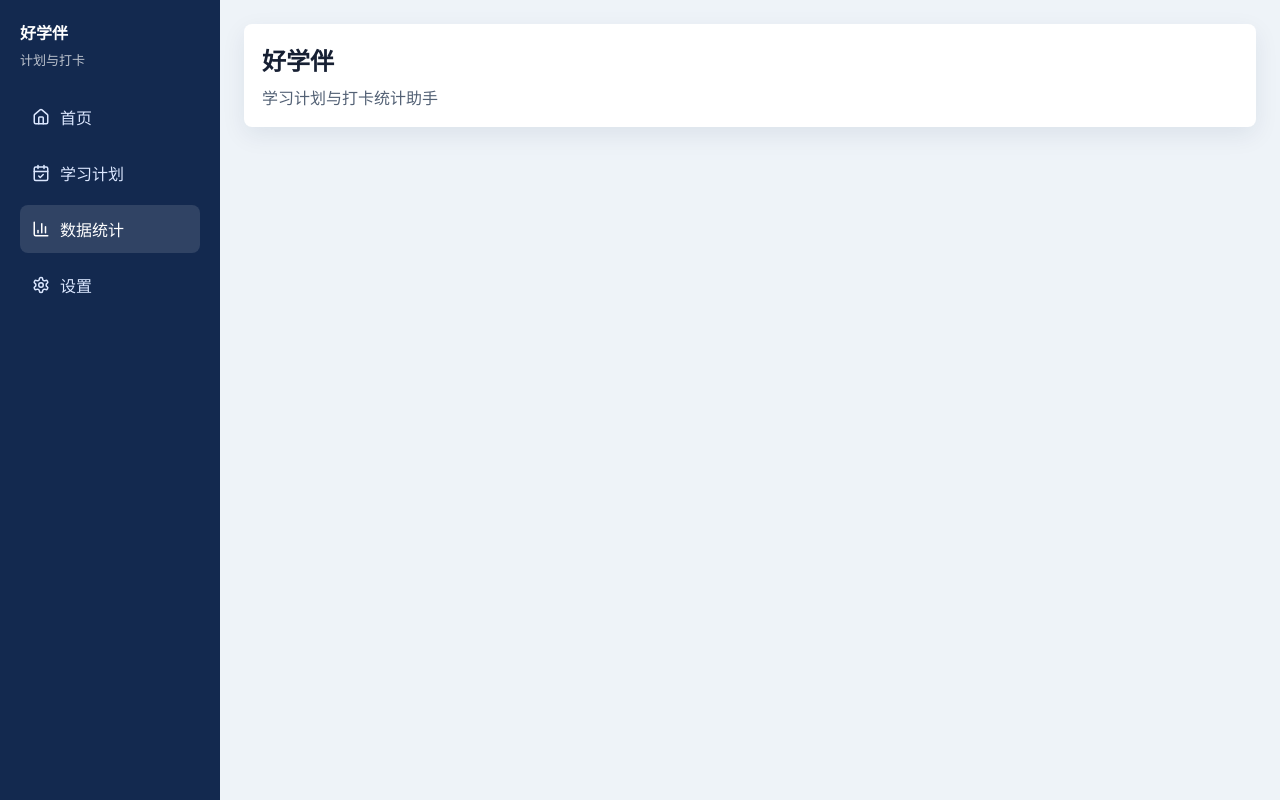
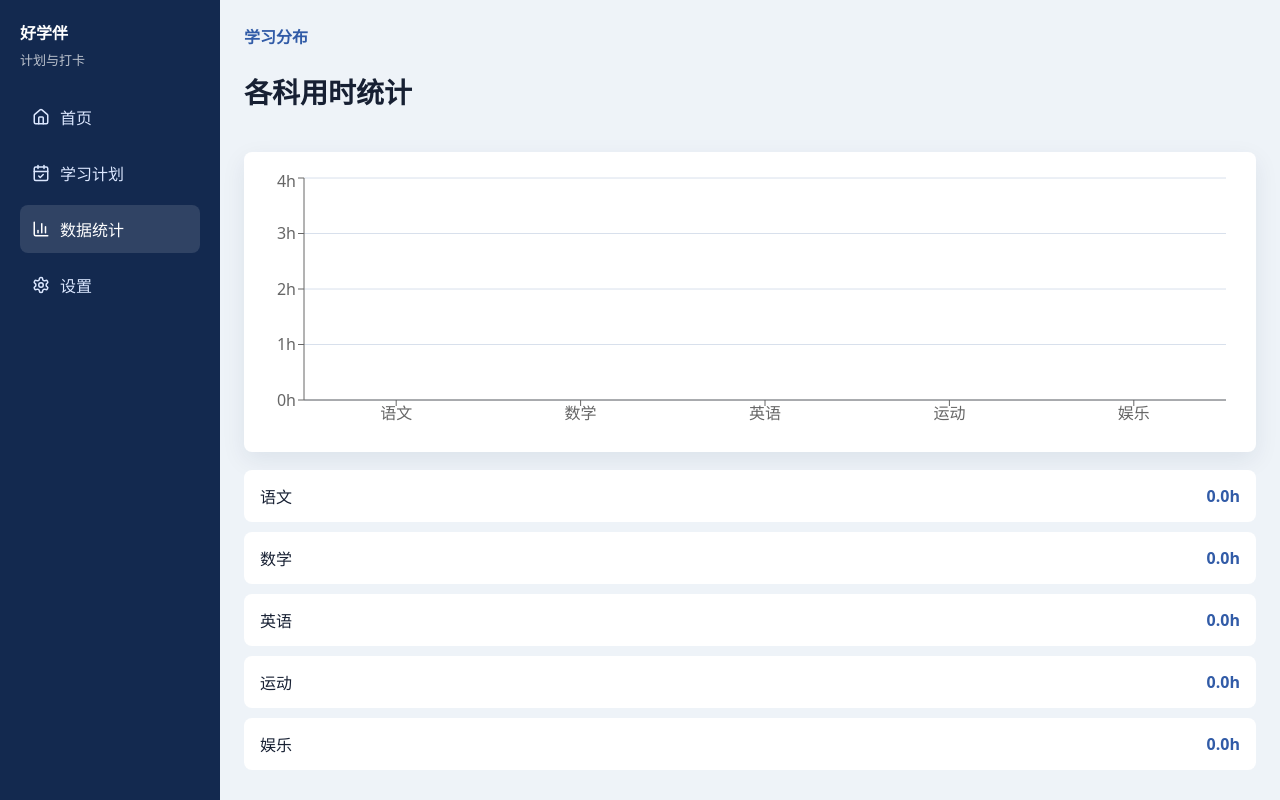
Before and after one commit to wlei5million-lgtm/study-planner-checkin, a React (Vite) app: page / in a window 1280 px wide. Both pictures are taken after a click on the button "数据统计". Built offline with nearby package versions, Linux system fonts and the light colour scheme.

Commit message:
feat: add basic study statistics charts

```diff
--- a/src/App.tsx
+++ b/src/App.tsx
@@ -8,6 +8,7 @@ import { pauseTask, startTask, stopTask } from "./domain/timer";
 import type { StudyTask, Subject } from "./domain/types";
 import { DashboardView } from "./features/dashboard/DashboardView";
 import { PlannerView } from "./features/planner/PlannerView";
+import { StatsView } from "./features/stats/StatsView";
 
 function newId(prefix: string): string {
   return `${prefix}-${crypto.randomUUID()}`;
@@ -78,6 +79,8 @@ export default function App() {
           void persistTask(stopTask(task, startedAt, now));
         }}
       />
+    ) : activeView === "stats" ? (
+      <StatsView subjects={subjects} tasks={tasks} />
     ) : (
       <EmptyState title="好学伴" description="学习计划与打卡统计助手" />
     );
--- /dev/null
+++ b/src/features/stats/StatsView.tsx
@@ -0,0 +1,49 @@
+import { Bar, BarChart, CartesianGrid, ResponsiveContainer, Tooltip, XAxis, YAxis } from "recharts";
+import { buildTimeBySubject } from "../../domain/taskStats";
+import type { StudyTask, Subject } from "../../domain/types";
+
+type StatsViewProps = {
+  subjects: Subject[];
+  tasks: StudyTask[];
+};
+
+function hours(seconds: number): string {
+  return `${(seconds / 3600).toFixed(1)}h`;
+}
+
+export function StatsView({ subjects, tasks }: StatsViewProps) {
+  const rows = buildTimeBySubject(tasks, subjects).map((row) => ({
+    ...row,
+    hours: Number((row.seconds / 3600).toFixed(2)),
+  }));
+
+  return (
+    <section className="view-stack">
+      <header className="section-header">
+        <div>
+          <p className="eyebrow-dark">学习分布</p>
+          <h1>各科用时统计</h1>
+        </div>
+      </header>
+      <div className="chart-panel">
+        <ResponsiveContainer width="100%" height={260}>
+          <BarChart data={rows} margin={{ top: 8, right: 12, bottom: 0, left: 0 }}>
+            <CartesianGrid stroke="#d8e0ec" vertical={false} />
+            <XAxis dataKey="subjectName" />
+            <YAxis unit="h" width={42} />
+            <Tooltip formatter={(value) => [`${value}h`, "学习时长"]} />
+            <Bar dataKey="hours" fill="#315ba7" radius={[6, 6, 0, 0]} />
+          </BarChart>
+        </ResponsiveContainer>
+      </div>
+      <div className="stats-list">
+        {rows.map((row) => (
+          <article className="stats-row" key={row.subjectId}>
+            <span>{row.subjectName}</span>
+            <strong>{hours(row.seconds)}</strong>
+          </article>
+        ))}
+      </div>
+    </section>
+  );
+}
--- a/src/styles.css
+++ b/src/styles.css
@@ -202,6 +202,32 @@ textarea {
   grid-template-columns: repeat(4, minmax(140px, 1fr));
 }
 
+.chart-panel {
+  background: #fff;
+  border-radius: 8px;
+  box-shadow: 0 8px 24px rgba(19, 41, 79, 0.08);
+  min-height: 300px;
+  padding: 18px;
+}
+
+.stats-list {
+  display: grid;
+  gap: 10px;
+}
+
+.stats-row {
+  align-items: center;
+  background: #fff;
+  border-radius: 8px;
+  display: flex;
+  justify-content: space-between;
+  padding: 14px 16px;
+}
+
+.stats-row strong {
+  color: #315ba7;
+}
+
 @media (max-width: 900px) {
   .metric-grid {
     grid-template-columns: repeat(2, minmax(140px, 1fr));
```
Also changed, not shown: vitest.setup.ts (+8 -0 lines), 1 other file (tests, documents, lock files or other folders).
